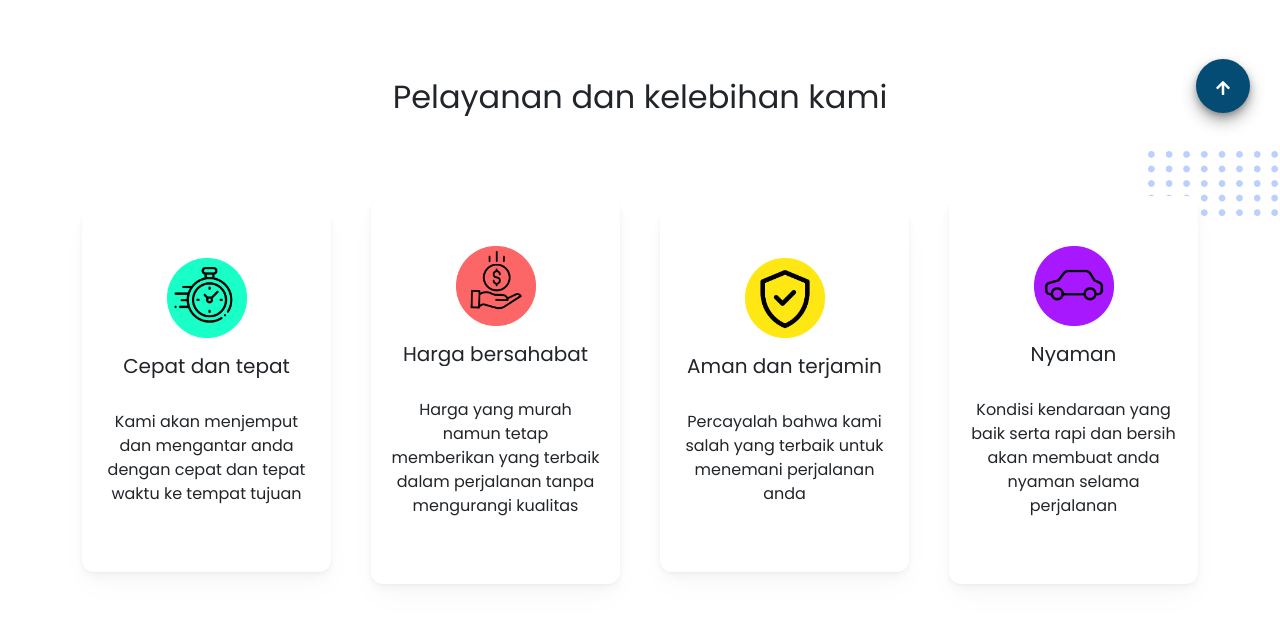
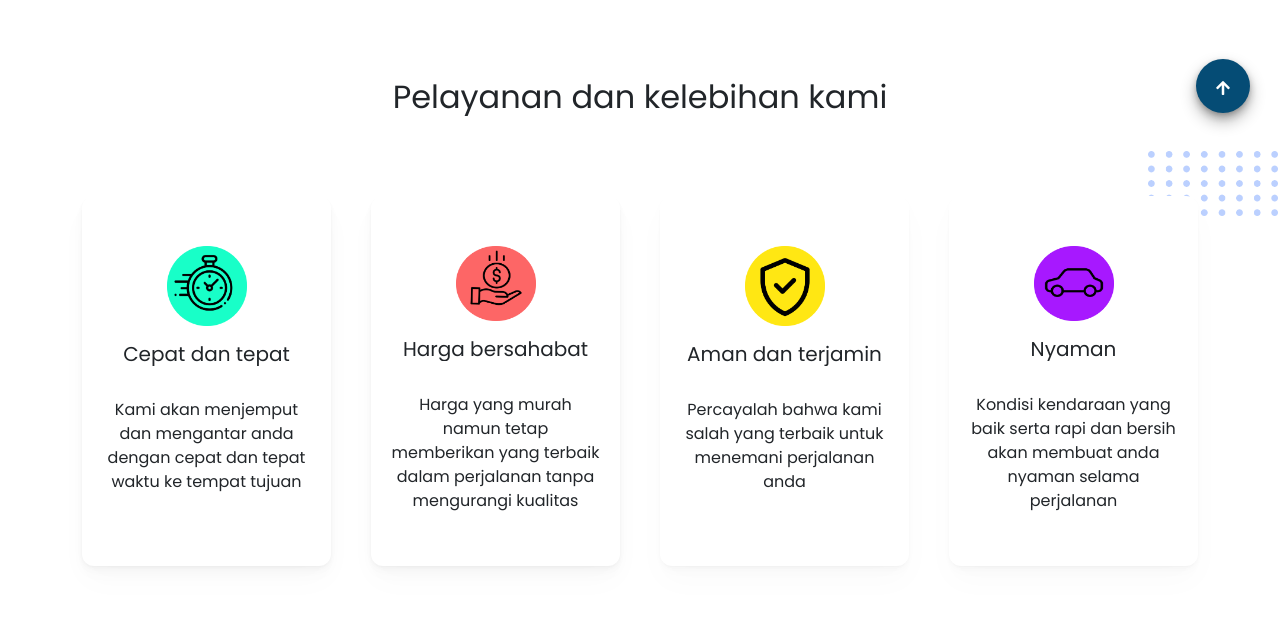
Before and after one commit to khoirulhudaa/syaviatransID, a plain HTML site: page index.html in a window 1280 px wide. Shown: the part 657-1300 px from the top of the page. Drawn offline with nearby package versions, Linux system fonts and the light colour scheme.

Commit message:
Add files via upload

```diff
--- a/css/index.css
+++ b/css/index.css
@@ -479,6 +479,7 @@ nav ul li {
     padding: 50px 3px;
     text-align: center;
     display: flex;
+    height: 370px;
     border-radius: 12px;
     border: none;
     width: 30%;
```
